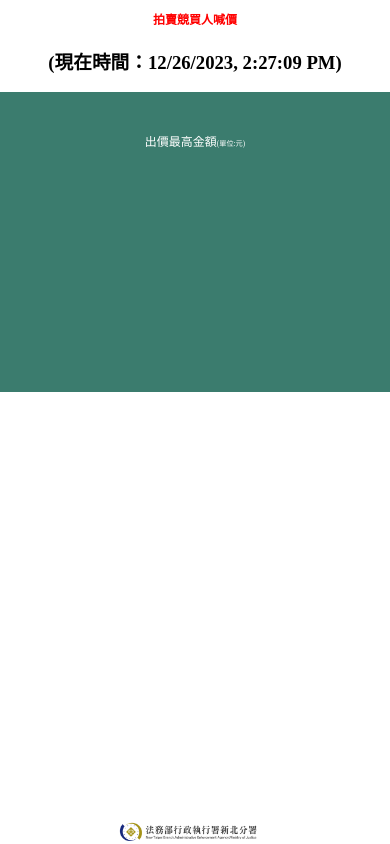
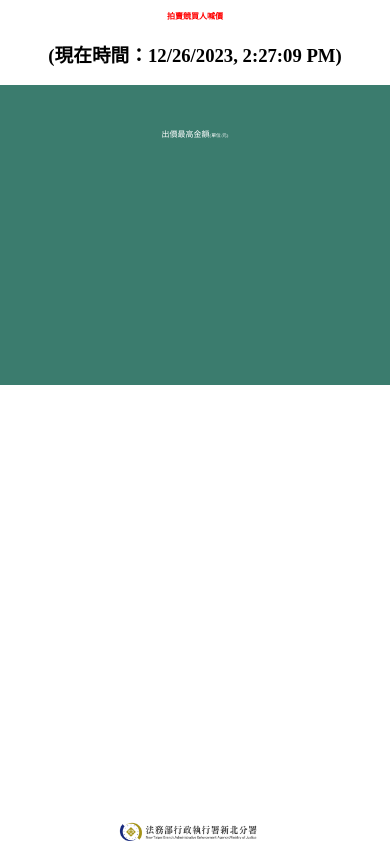
Before and after one commit to pcpo8992/auction, a plain HTML site: page index.html in a window 390 px wide. Drawn offline with Linux system fonts and the light colour scheme; no server answers.

Commit message:
Update basic.css

```diff
--- a/css/basic.css
+++ b/css/basic.css
@@ -11,7 +11,7 @@
   h2{
     margin:10px;
     text-align: center;
-    font-size: 12px;
+    font-size: 8px;
     color: red;
   }
   .price{
@@ -29,7 +29,7 @@
     padding: 12px 8px 12px 40px;
     list-style-type: none;
     background: #eee;
-    font-size: 12px;
+    font-size: 8px;
     transition: 0.2s;
 
     /* make the list items unselectable */
@@ -42,7 +42,7 @@
     height: 100px;
     text-align: center;
     line-height: 100px  ;
-    font-size: 12px;
+    font-size: 8px;
     color: white;
   }
 }
```
